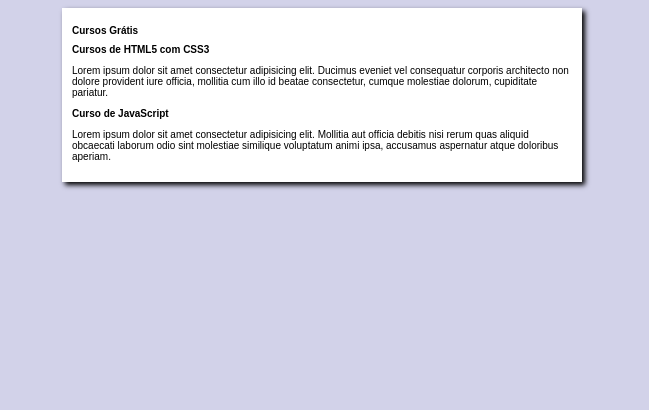
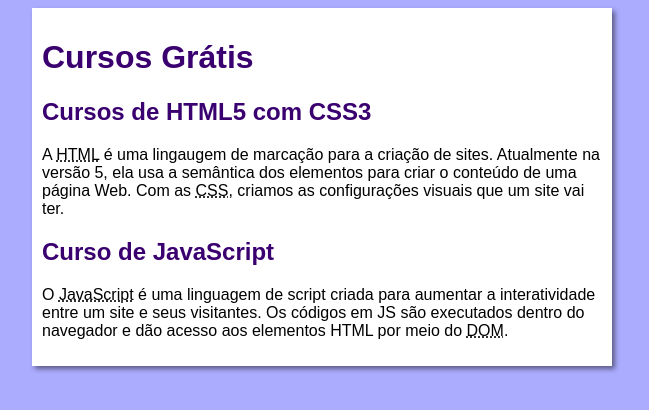
Before and after one commit to dev-pinheiro-joao/projeto-site, a plain HTML site: page index.html in a window 1280 px wide. Shown: the whole page, without its empty margins (318-967 px from the left). Drawn offline with Linux system fonts and the light colour scheme.

Commit message:
Implementei o conteúdo

```diff
--- a/estilos/style.css
+++ b/estilos/style.css
@@ -1,17 +1,38 @@
 * {
     font-family: Arial, Helvetica, sans-serif;
-    font-size: 10px;
+    font-size: 16px;
 }
 
 body {
-    background-color: rgb(210, 210, 233);
+    background-color: #acacff;
 
 }
 
 main {
     background-color: white;
-    width: 500px;
+    width: 560px;
     margin: auto;
     padding: 10px;
-    box-shadow: 3px 3px 5px black;
+    box-shadow: 3px 3px 5px rgba(0, 0, 0, 0.473);
 }
+
+h1 {
+    font-size: 2em;
+    color: rgb(58, 0, 112);
+}
+
+h2 {
+    font-size: 1.5em;
+    color: rgb(58, 0, 112);
+}
+
+a {
+    text-decoration: none;
+    font-weight: bold;
+    color: rgb(58, 0, 112);
+}
+
+a:hover {
+    text-decoration: underline;
+    color: rgb(26, 26, 255);
+}
--- a/index.html
+++ b/index.html
@@ -14,11 +14,11 @@
         </header>
         <article>
             <h2>Cursos de HTML5 com CSS3</h2>
-            <p>Lorem ipsum dolor sit amet consectetur adipisicing elit. Ducimus eveniet vel consequatur corporis architecto non dolore provident iure officia, mollitia cum illo id beatae consectetur, cumque molestiae dolorum, cupiditate pariatur.</p>
+            <p>A <abbr title="Hypertext Markup Language">HTML</abbr> é uma lingaugem de marcação para a criação de sites. Atualmente na versão 5, ela usa a semântica dos elementos para criar o conteúdo de uma página Web. Com as <abbr title="Cascading Style Sheets">CSS</abbr>, criamos as configurações visuais que um site vai ter.</p>
         </article>
         <article>
             <h2>Curso de JavaScript</h2>
-            <p>Lorem ipsum dolor sit amet consectetur adipisicing elit. Mollitia aut officia debitis nisi rerum quas aliquid obcaecati laborum odio sint molestiae similique voluptatum animi ipsa, accusamus aspernatur atque doloribus aperiam.</p>
+            <p>O <abbr title="JavaScript">JavaScript</abbr> é uma linguagem de script criada para aumentar a interatividade entre um site e seus visitantes. Os códigos em JS são executados dentro do navegador e dão acesso aos elementos HTML por meio do <abbr title="Document Object Model">DOM</abbr>.</p>
         </article>
 </body>
 </html>
```
